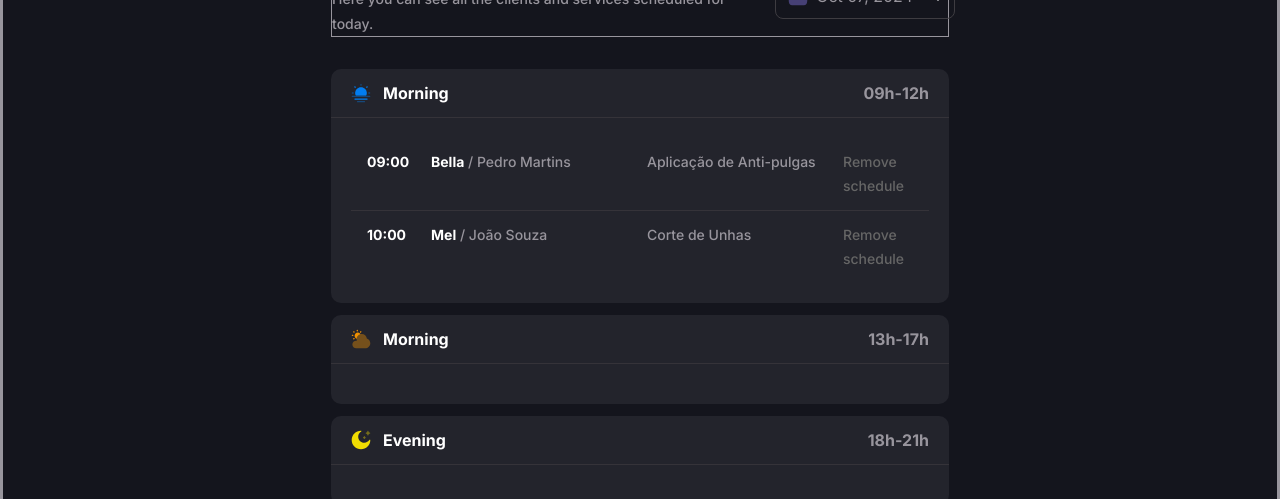
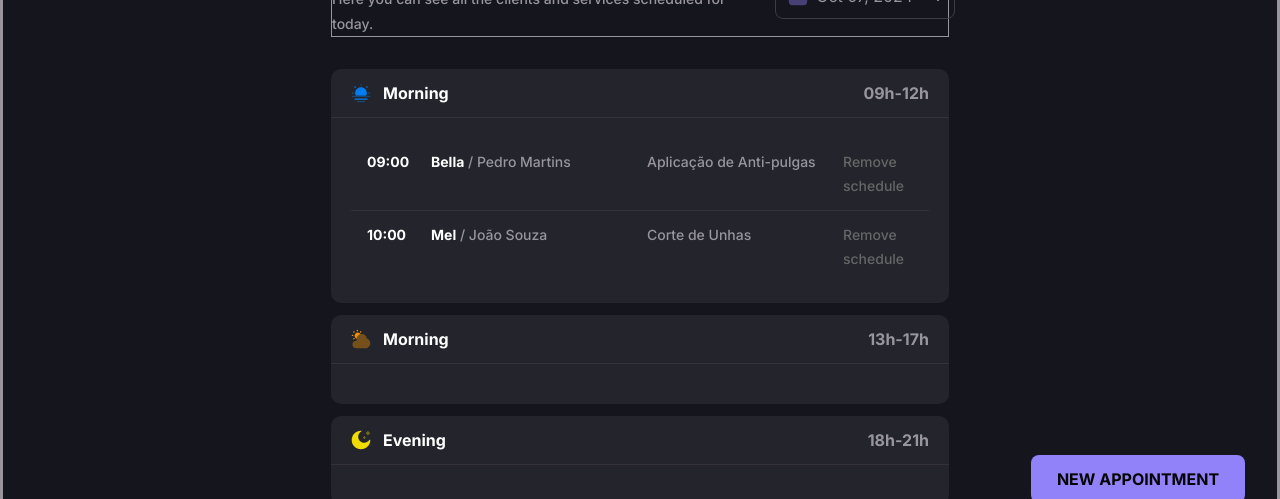
Before and after one commit to arakakimath/petshop-scheduler, a plain HTML site: page index.html in a window 1280 px wide. Shown: the part 120-619 px from the top of the page. Drawn offline with nearby package versions, Linux system fonts and the light colour scheme.

Commit message:
done main with logo and button-scheduler

```diff
--- a/index.html
+++ b/index.html
@@ -65,6 +65,8 @@
     </header>
     <ul></ul>
   </section>
+  <img src="./src/assets/Logo.svg" alt="Mundo Pet logo" class="logo">
+  <button class="button-scheduler label-lg">NEW APPOINTMENT</button>
 </main>
 <script src="https://cdn.jsdelivr.net/npm/dayjs@1/dayjs.min.js"></script>
 <script type="module" src="./src/main.js"></script>
--- /dev/null
+++ b/src/styles/buttons.css
@@ -0,0 +1,12 @@
+.button-scheduler {
+  position: absolute;
+  bottom: 2rem;
+  right: 2rem;
+  min-width: calc(214rem/16);
+  min-height: 3rem;
+  background-color: var(--content-brand);
+  color: #050505;
+  border-radius: .5rem;
+  padding: .75rem 1.5rem;
+  border: none;
+}
--- a/src/styles/global.css
+++ b/src/styles/global.css
@@ -57,3 +57,7 @@ body {
   line-height: 1.5;
   color: var(--content-secondary);
 }
+
+main {
+  position: relative;
+}
--- a/src/styles/index.css
+++ b/src/styles/index.css
@@ -3,3 +3,5 @@
 @import url(utility.css);
 @import url(header.css);
 @import url(sections.css);
+@import url(buttons.css);
+@import url(logo.css);
```
Also changed, not shown: src/assets/Logo.svg (added).
